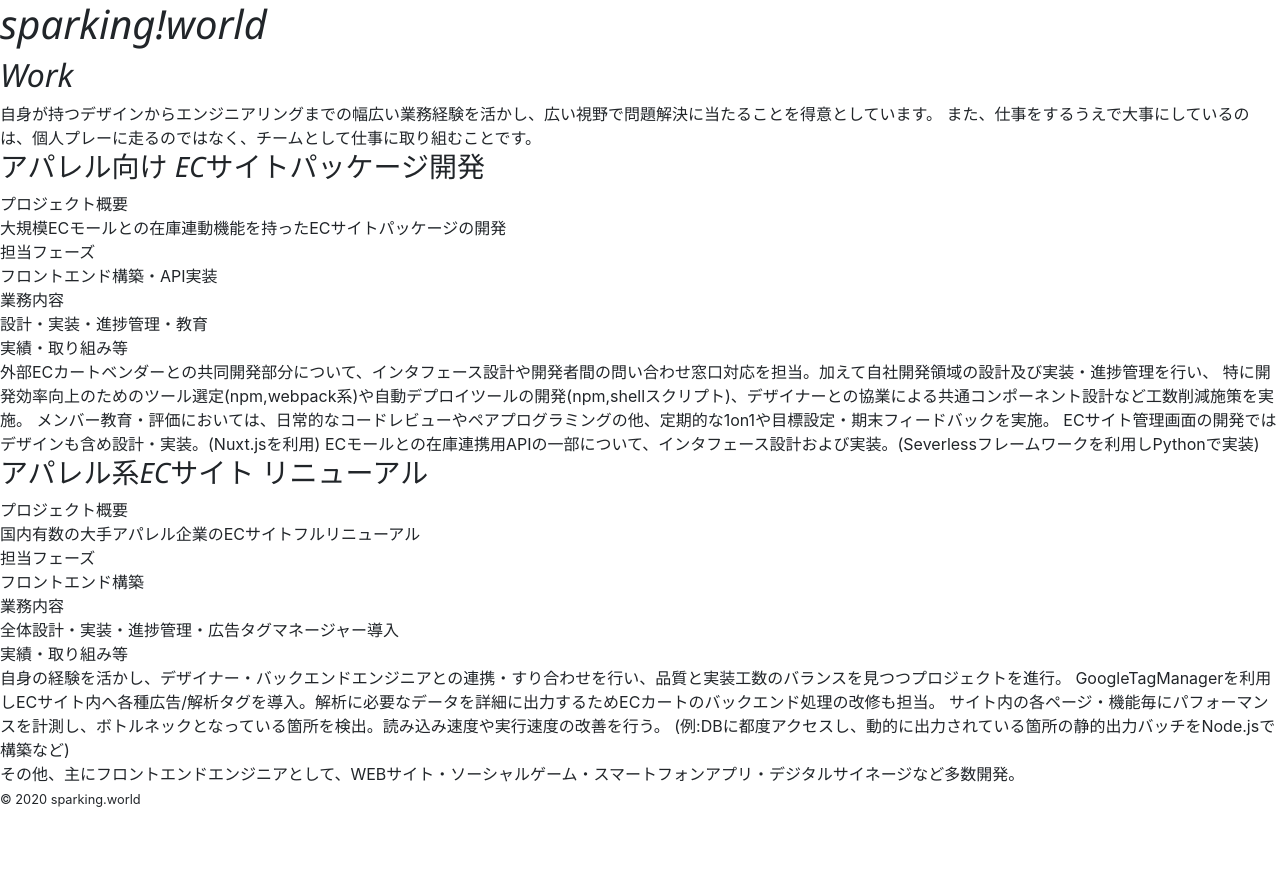
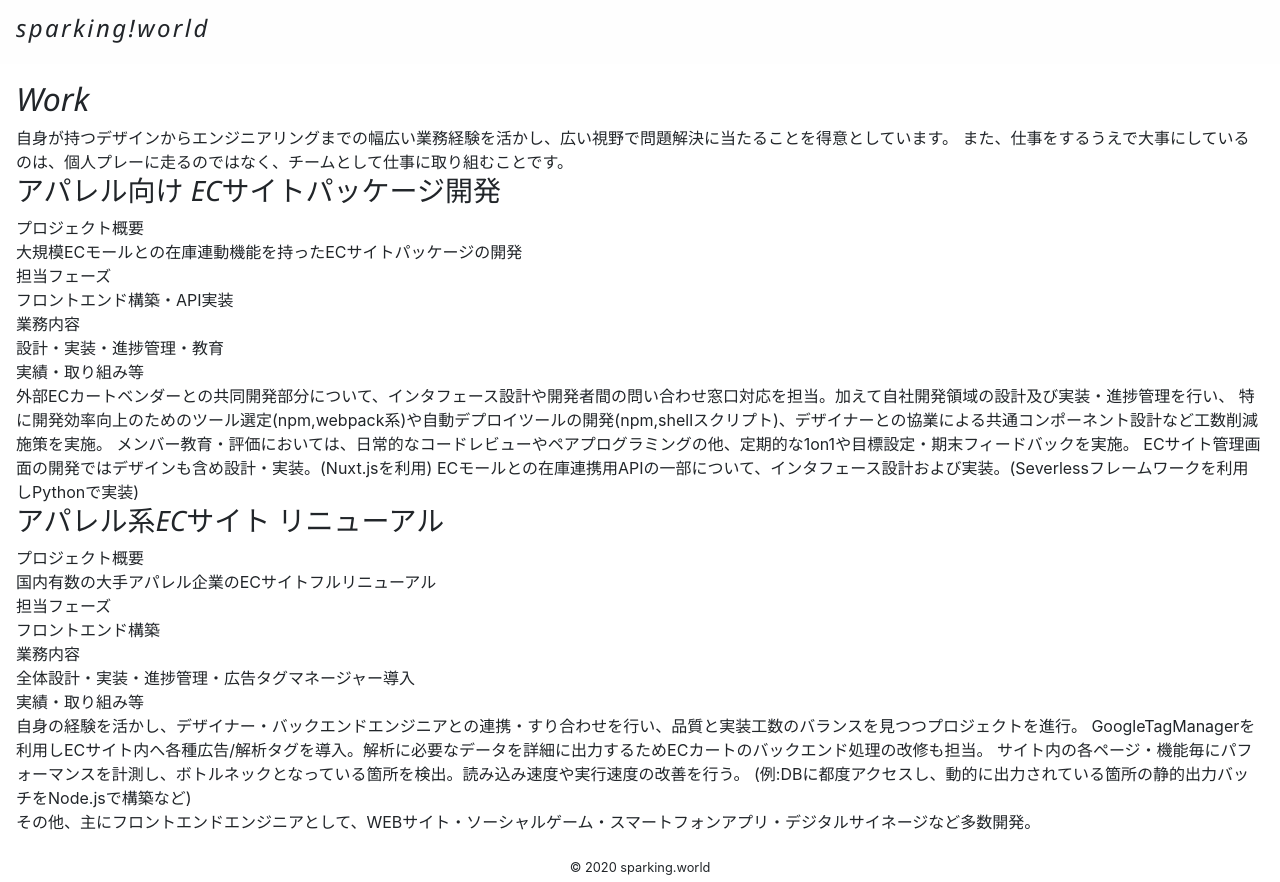
Before and after one commit to kuro-rock/portfolio-dev, a Nuxt app: page /work in a window 1280 px wide. Before the commit the page ends 810 px from the top, so only its background shows below. Built offline with nearby package versions, Linux system fonts and the light colour scheme.

Commit message:
add: layout/_index -> レイアウト系class追加

```diff
--- a/assets/css/layout/_index.scss
+++ b/assets/css/layout/_index.scss
@@ -0,0 +1,28 @@
+.l-wrap {
+    display: grid;
+    grid-template: 4rem 1fr 2rem / 1fr;
+    min-height: 100vh;
+}
+
+.l-header {
+    padding: 0 1rem;
+    background: #fefefe;
+    display: flex;
+    align-items: center;
+    .header-inner {
+        h1 {
+            font-size: 1.5rem;
+            letter-spacing: 0.1em;
+        }
+    }
+}
+
+.l-main {
+    padding: 1rem;
+}
+
+.l-footer {
+    display: flex;
+    justify-content: center;
+    align-items: center;
+}
```
